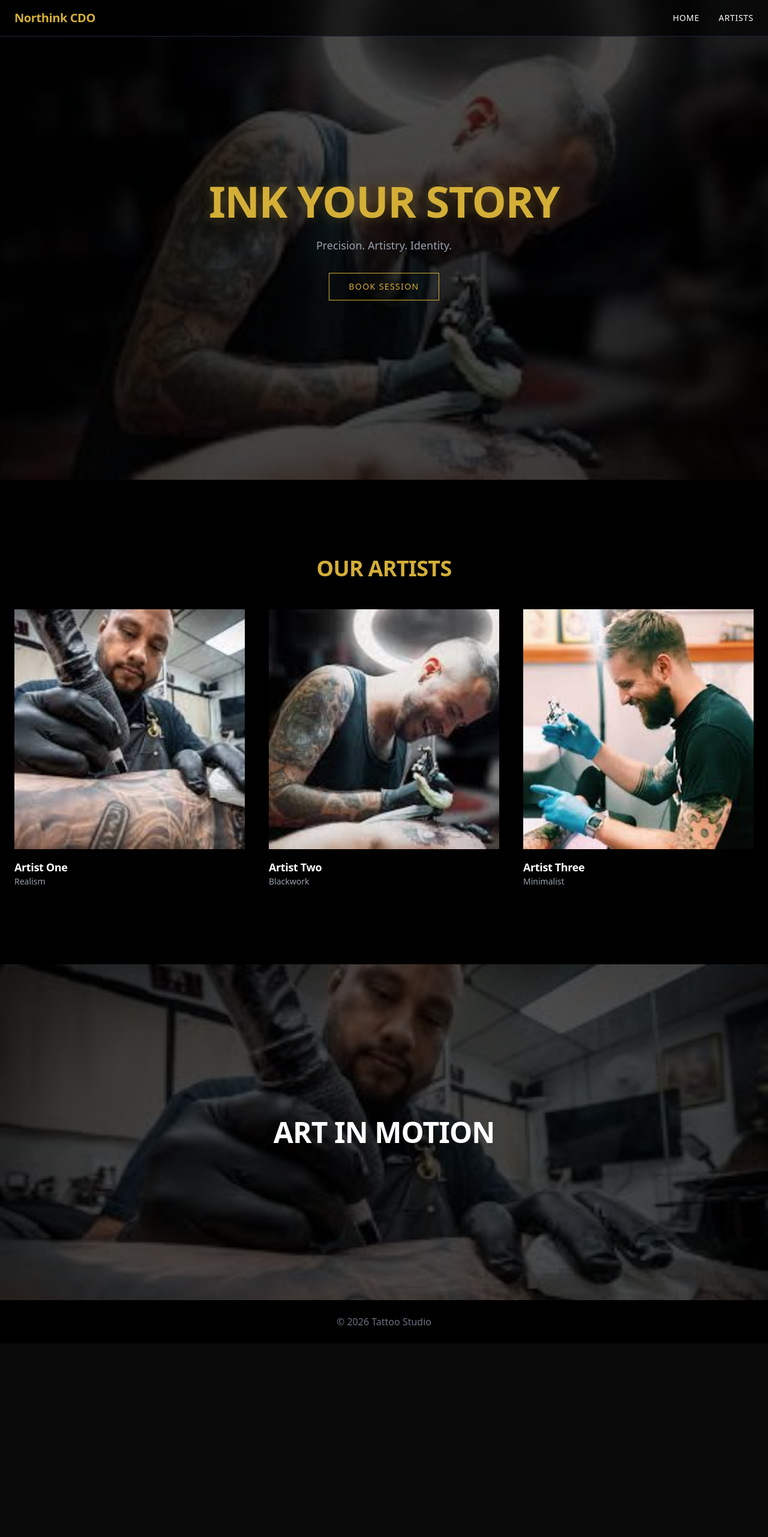
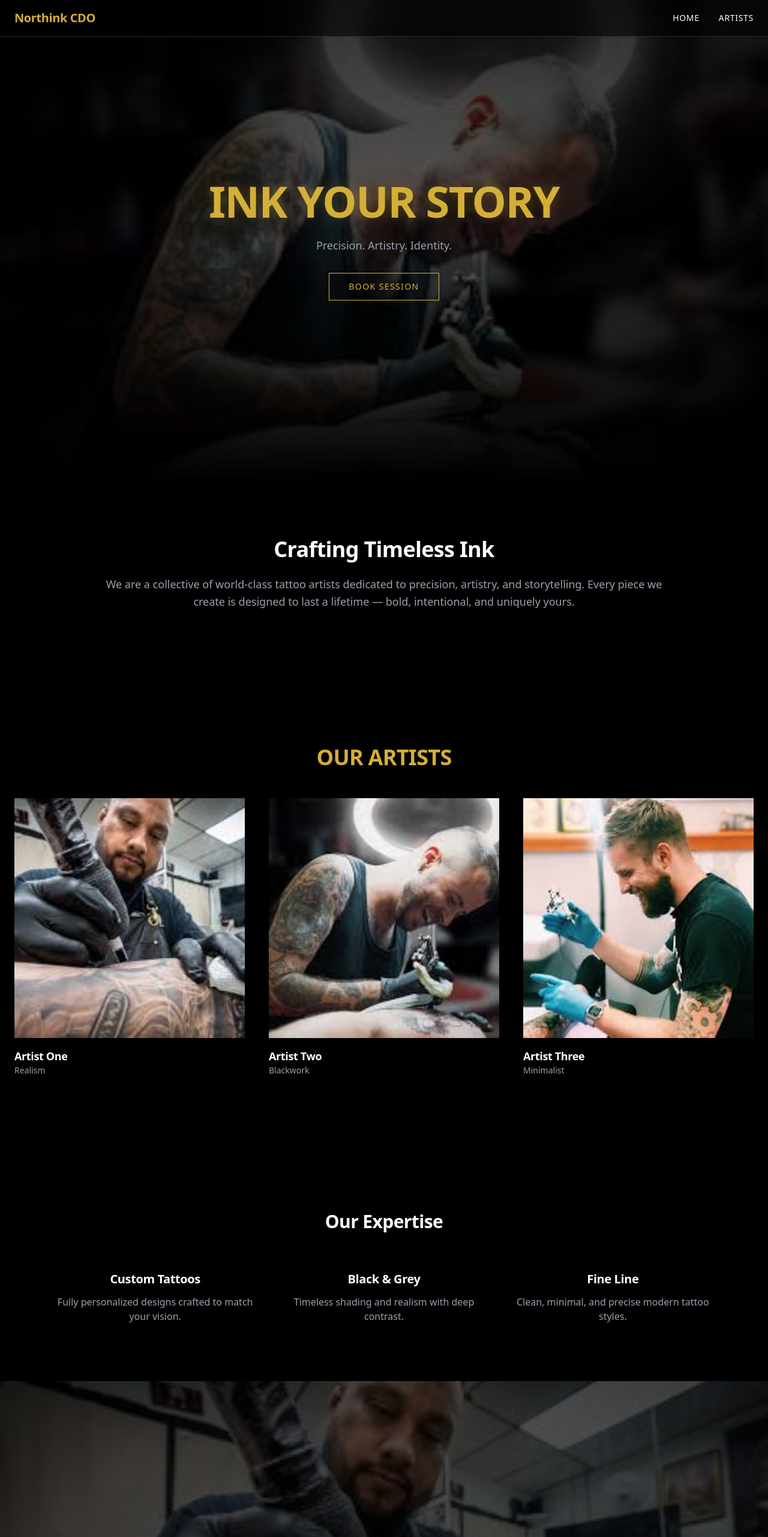
Before and after one commit to mcgreg-devlab/tattoo-site, a Next.js app: page / in a window 1280 px wide. Shown: the top 2563 px of the page at 60% size. Before the commit the page ends 2240 px from the top, so only its background shows below. Built offline with nearby package versions, Linux system fonts and the light colour scheme.

Commit message:
fix hero overlap + improve homepage layout + luxury spacing

```diff
--- a/app/components/Hero.tsx
+++ b/app/components/Hero.tsx
@@ -1,18 +1,25 @@
 "use client";
 
-import { motion } from "framer-motion";
+import { motion, useScroll, useTransform } from "framer-motion";
 
 export default function Hero() {
+  const { scrollY } = useScroll();
+const y = useTransform(scrollY, [0, 500], [0, -120]);
+
   return (
     <section className="relative h-screen flex items-center justify-center text-white">
 
       {/* Background */}
       <div className="absolute inset-0">
-        <img
-          src="/artist2.jpg"
-          className="w-full h-full object-cover"
-        />
-        <div className="absolute inset-0 bg-black/70" />
+        <motion.img
+  src="/artist2.jpg"
+  className="w-full h-full object-cover"
+  style={{ y }}
+  initial={{ scale: 1.1 }}
+  animate={{ scale: 1 }}
+  transition={{ duration: 6 }}
+/>
+        <div className="absolute inset-0 bg-gradient-to-b from-black/80 via-black/60 to-black" />
       </div>
 
       {/* Content */}
--- a/app/globals.css
+++ b/app/globals.css
@@ -78,3 +78,8 @@ a:hover {
 img {
   transition: transform 0.5s ease;
 }
+
+body {
+  background: radial-gradient(circle at top, #111 0%, #000 60%);
+  color: white;
+}
--- a/app/page.tsx
+++ b/app/page.tsx
@@ -8,14 +8,75 @@ export default function Home() {
     <main className="bg-black text-white">
       <Navbar />
       <Hero />
+      {/* About Section */}
+<section className="py-24 px-6 max-w-5xl mx-auto text-center">
+  <h2 className="text-3xl md:text-4xl font-semibold tracking-wide mb-6">
+    Crafting Timeless Ink
+  </h2>
+
+  <p className="text-gray-400 leading-relaxed text-lg">
+    We are a collective of world-class tattoo artists dedicated to precision,
+    artistry, and storytelling. Every piece we create is designed to last a
+    lifetime — bold, intentional, and uniquely yours.
+  </p>
+</section>
 
       <ArtistsSection />
+      {/* Services Section */}
+<section className="py-24 px-6 max-w-6xl mx-auto">
+  <h2 className="text-3xl font-semibold text-center mb-16">
+    Our Expertise
+  </h2>
+
+  <div className="grid md:grid-cols-3 gap-10 text-center">
+
+    <div>
+      <h3 className="text-xl font-bold mb-3">Custom Tattoos</h3>
+      <p className="text-gray-400">
+        Fully personalized designs crafted to match your vision.
+      </p>
+    </div>
+
+    <div>
+      <h3 className="text-xl font-bold mb-3">Black & Grey</h3>
+      <p className="text-gray-400">
+        Timeless shading and realism with deep contrast.
+      </p>
+    </div>
+
+    <div>
+      <h3 className="text-xl font-bold mb-3">Fine Line</h3>
+      <p className="text-gray-400">
+        Clean, minimal, and precise modern tattoo styles.
+      </p>
+    </div>
+
+  </div>
+</section>
 
       <ParallaxSection />
+      {/* CTA Section */}
+<section className="py-32 text-center">
+  <h2 className="text-4xl font-bold mb-6">
+    Book Your Session
+  </h2>
 
-      <footer className="p-6 text-center text-gray-500">
-        © 2026 Tattoo Studio
-      </footer>
+  <p className="text-gray-400 mb-8">
+    Work with elite artists and bring your vision to life.
+  </p>
+
+  <a
+    href="/contact"
+    className="inline-block border border-white px-10 py-4 tracking-wide hover:bg-white hover:text-black transition-all duration-300"
+  >
+    Start Your Journey
+  </a>
+</section>
+
+      <footer className="pt-10 pb-10 text-center text-gray-500 text-sm border-t border-gray-800">
+  © 2026 Northink CDO | Powered By: mgseosolution.com
+</footer>
+
     </main>
   );
 }
```
